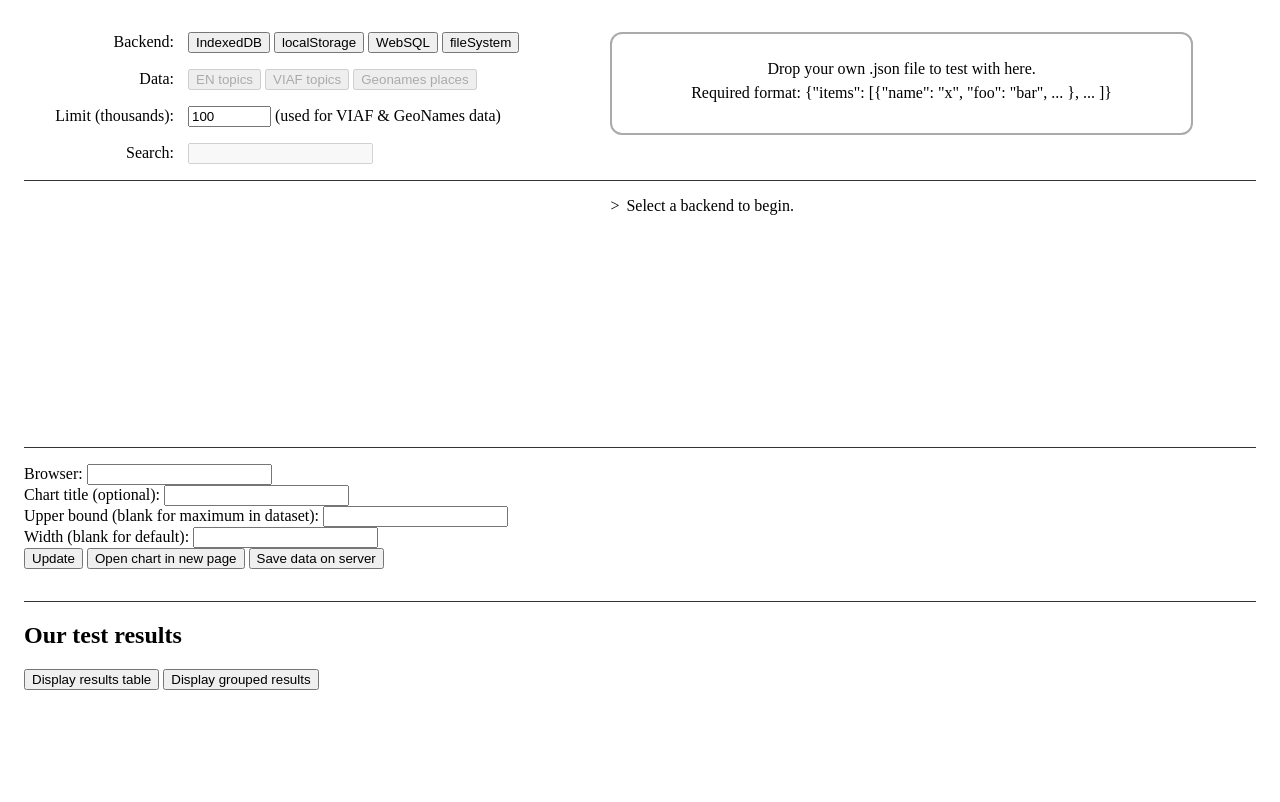
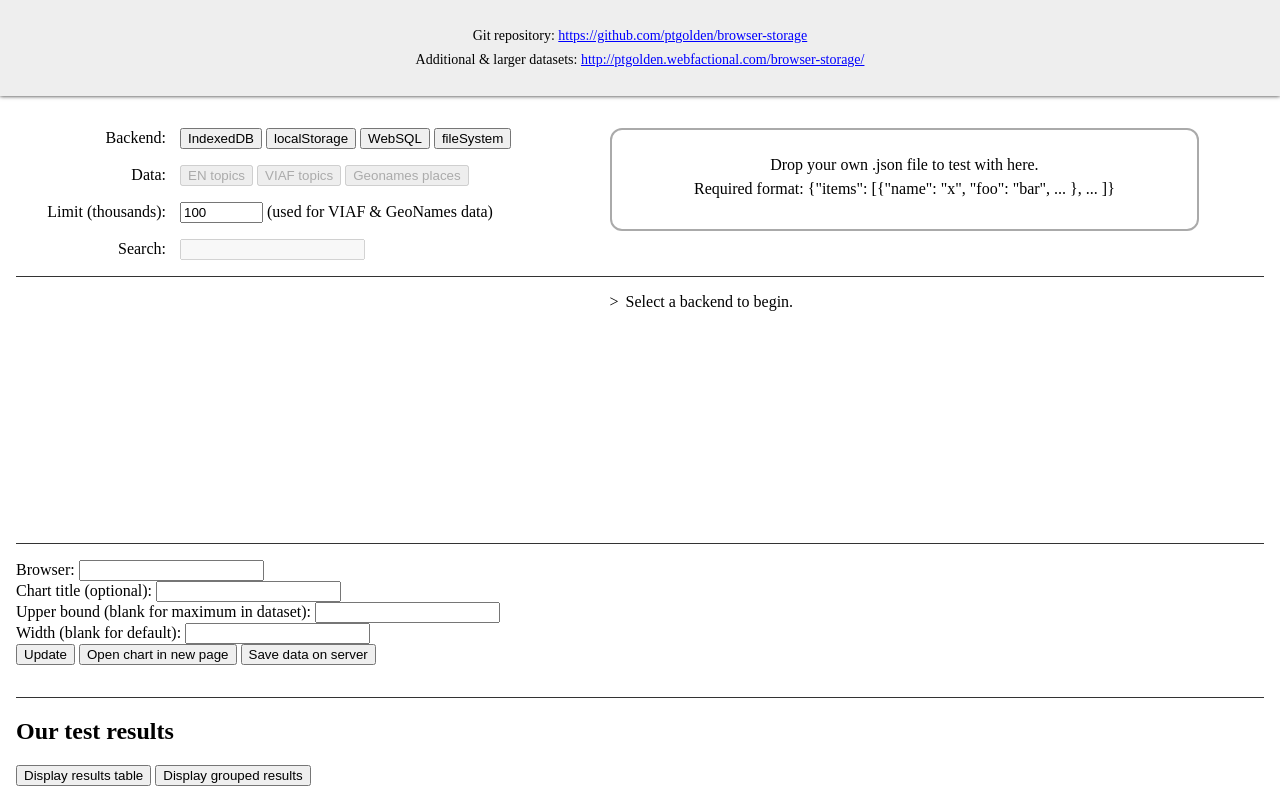
Before and after one commit to ptgolden/browser-storage, a plain HTML site: page index.html in a window 1280 px wide. Drawn offline with Linux system fonts and the light colour scheme.

Commit message:
Add header with links to git repo & served site

```diff
--- a/index.html
+++ b/index.html
@@ -37,6 +37,15 @@
 
   </head>
   <body>
+
+    <header id="view-more">
+      <div>
+        Git repository: <a href="https://github.com/ptgolden/browser-storage">https://github.com/ptgolden/browser-storage</a>
+      </div>
+      <div>
+        Additional &amp; larger datasets: <a href="http://ptgolden.webfactional.com/browser-storage/">http://ptgolden.webfactional.com/browser-storage/</a>
+      </div>
+    </header>
 
     <section id="controls" class="grid">
       <div id="setup" class="two-columns">
--- a/static/style.css
+++ b/static/style.css
@@ -12,9 +12,21 @@
  * General spacing
  *
  */
+body { padding: 0; margin: 0; }
 section { margin: 1em; }
 section:not(:last-of-type) { border-bottom: 1px solid #333; }
 
+header {
+  font-family: "sans-serif";
+  font-size: 14px;
+  text-align: center;
+  padding: 2em;
+  background: #eee;
+  box-shadow: 0 0 4px 0 #222;
+}
+
+header div:not(:last-of-type) { padding-bottom: 8px; }
+header a { color: blue; }
 
 /*
  * Main section (search results, "console")
```
